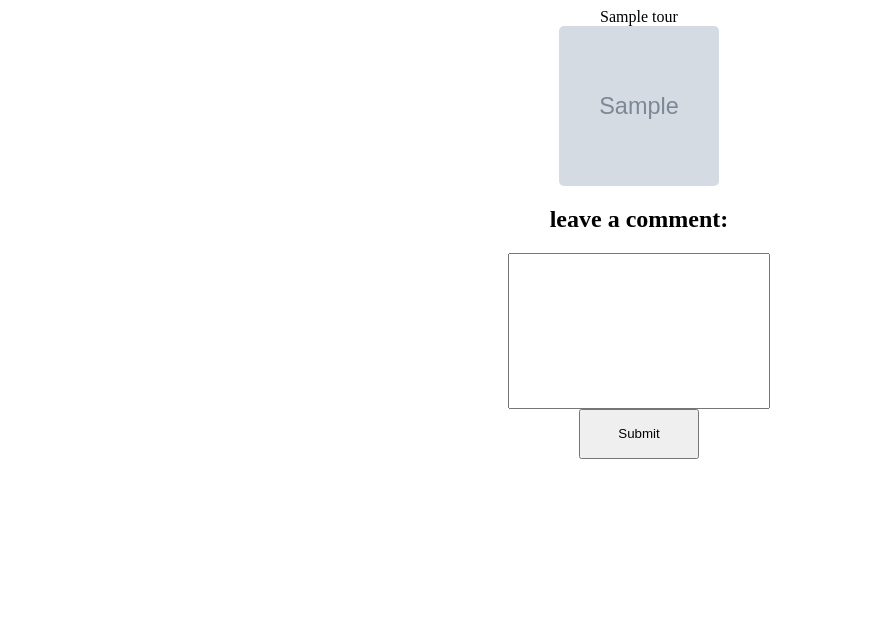
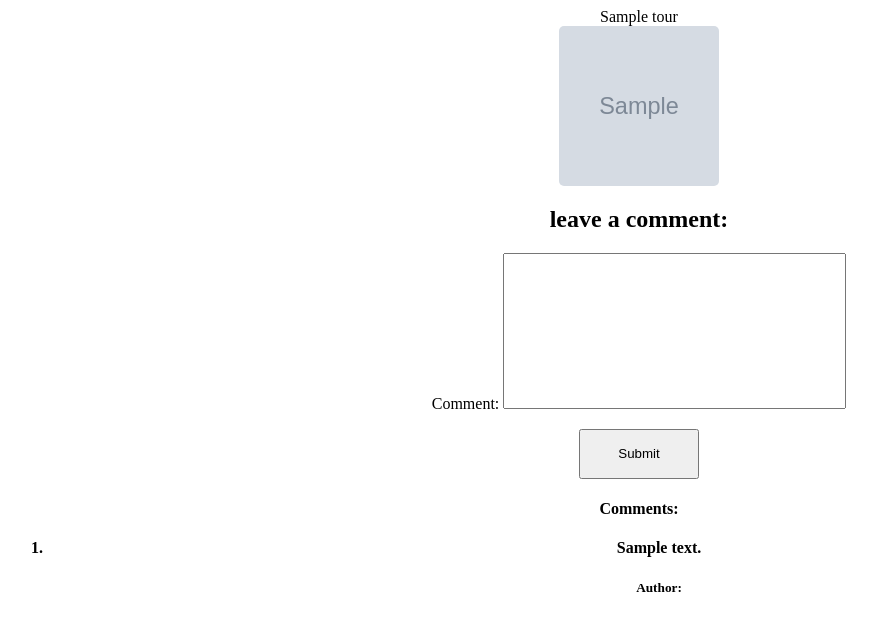
Before and after one commit to asyncci/web_touristic, a Django app: page /tour/1/ in a window 1280 px wide. Shown: the top 635 px of the page, without its empty margins (1-878 px from the left). Run offline with Django 4.2, Linux system fonts and the light colour scheme; tables that the repository leaves empty hold one stand-in row (values such as "Sample post"); grey boxes marked "Sample" are stand-in pictures.

Commit message:
basic commenting

```diff
--- a/places/forms.py
+++ b/places/forms.py
@@ -1,5 +1,10 @@
 from django import forms
+from . import models
+from django.forms import ModelForm
 
 class Account(forms.Form):
     name = forms.CharField(label='Your name',max_length=100)
     email = forms.EmailField(label='Your Email', max_length=100)
+
+class Comment(forms.Form):
+    comment = forms.CharField(widget=forms.Textarea(attrs={'style':'resize:none;'}))
--- a/places/models.py
+++ b/places/models.py
@@ -33,8 +33,5 @@ class VerifToken(models.Model):
 
 class Comment(models.Model):
     tour = models.ForeignKey(Tour,on_delete=models.CASCADE)
-    account = models.ForeignKey(Account,on_delete=models.CASCADE)
+    author = models.ForeignKey(Account,on_delete=models.CASCADE)
     comment = models.TextField(max_length=100,null=False)
-
-    def __str__(self) -> str:
-        return self.tour.__str__ + ' - ' + self.account.__str__
--- a/places/templates/places/tour.html
+++ b/places/templates/places/tour.html
@@ -19,13 +19,19 @@
             {% endfor %}
         </div>
         <h2>leave a comment:</h2>
-        <form action="{% url 'places:new_comment' pk=object.pk%}">
+        <form action="{% url 'places:new_comment' pk=object.pk%}" method="POST">
             {% csrf_token %}
-            <div>
-                <textarea name="comment" cols="30" rows="10" style="resize:none;"></textarea>
-            </div>
+            {{form.as_p}}
             <input type="submit" value="Submit" style="width:120px; height:50px;">
         </form>
+
+        <h4>Comments:</h1>
+        <ol>
+            {% for comment in comments %}
+                <h4><li>{{comment.comment}}</li></h4>
+                <h5>Author:{{comment.author}}</h5><br>
+            {% endfor %}
+        </ol>
     </center>
 </body>
 </html>
--- a/places/views.py
+++ b/places/views.py
@@ -21,6 +21,8 @@ class Place(DetailView):
         context = super().get_context_data(**kwargs)
         obj = super().get_object()
         context['images'] = models.Image.objects.filter(tour=obj.pk)
+        context['form'] = forms.Comment()
+        context['comments'] = models.Comment.objects.filter(tour=obj.pk)
         return context
 
 @csrf_protect
@@ -51,18 +53,15 @@ def verify(request):
 @csrf_protect
 def leave_comment(request,pk):
     (ip,_) = get_client_ip(request)
-    verified = verificator.check_verification(ip)
+    if request.method == 'POST':
+        form = forms.Comment(request.POST)
+        if form.is_valid():
+            comment = form.cleaned_data['comment']
+            tour = models.Tour.objects.get(pk=pk)
+            author = models.Account.objects.get(ip=ip)
+            models.Comment.objects.create(tour=tour,author=author,comment=comment)
 
-    #if verified
-    if verified:
-        tour = models.Tour.objects.get(pk=pk)
-        account = models.Account.objects.get(ip=ip)
-        cmt = request.POST.get('comment')
-        models.Comment.objects.create(tour=tour,account=account,comment=cmt)
-    #if not
-
-
-    return HttpResponseRedirect(reverse('places:tour',{'pk':pk}))
+    return HttpResponseRedirect(reverse('places:tour',kwargs={'pk':pk}))
 
 def only_test(request):
     (ip,_) = get_client_ip(request)
```
Also changed, not shown: places/migrations/0014_rename_account_comment_author.py (added).
